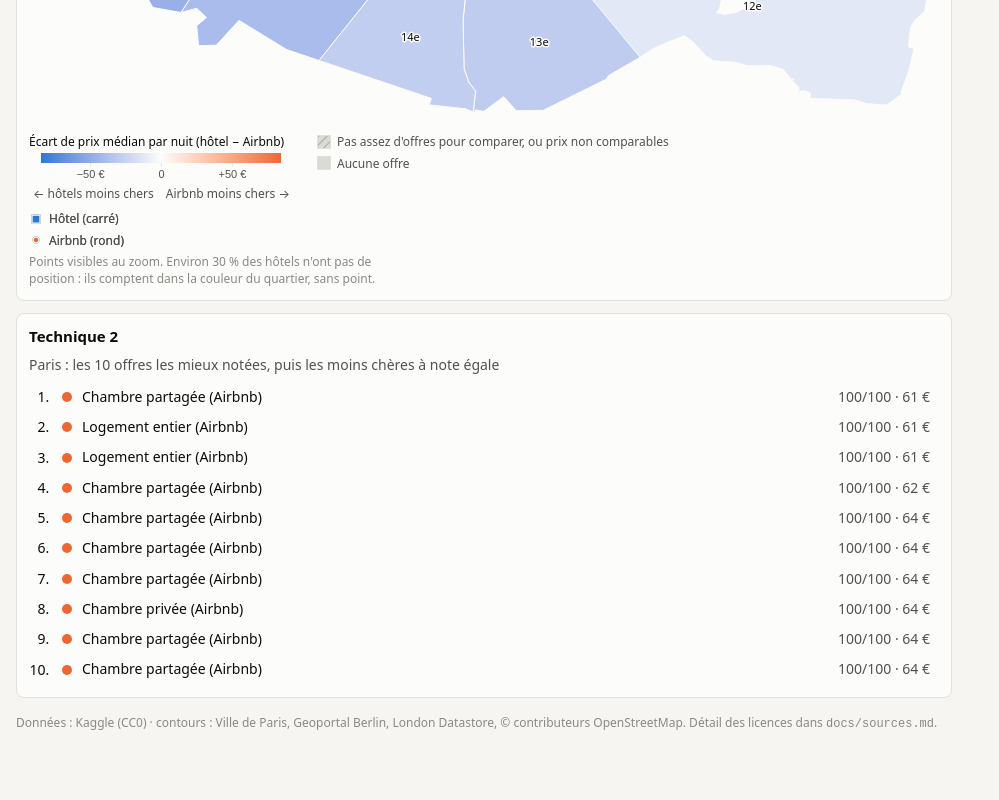
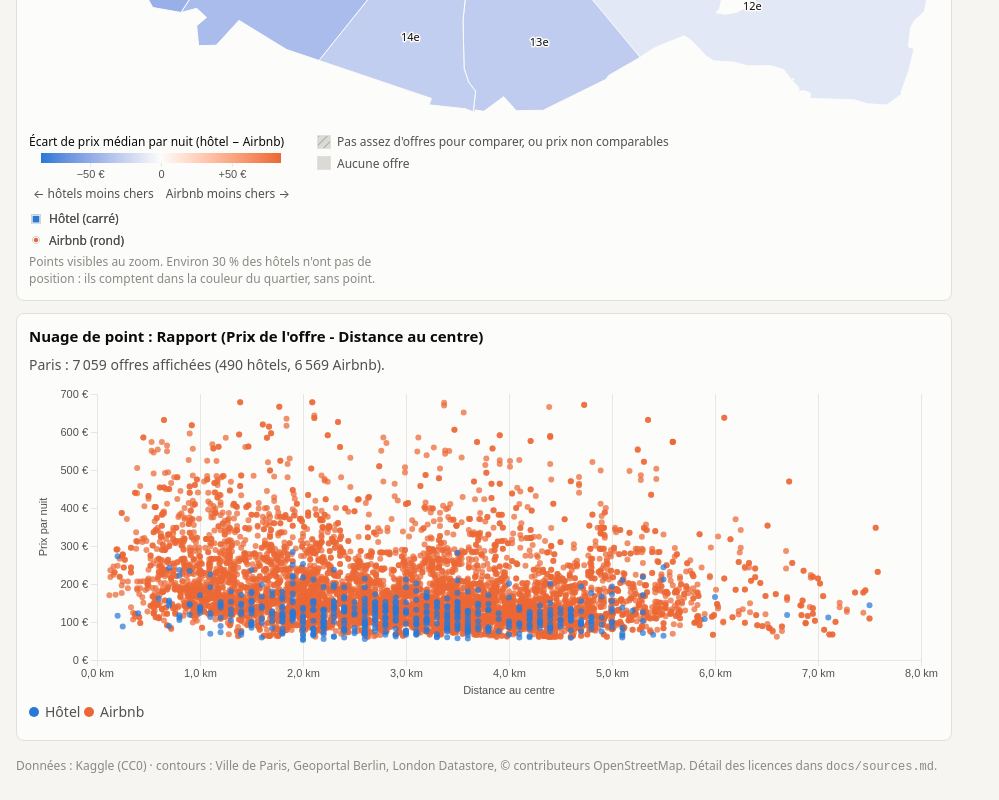
Before and after one commit to Samuelito78/data-visu-project, a plain HTML site: page viz/index.html in a window 1280 px wide. Shown: the part 763-1563 px from the top of the page, without its empty margins (0-999 px from the left). Before the commit the page ends 1520 px from the top, so only its background shows below. Drawn offline with Linux system fonts and the light colour scheme.

Commit message:
feat: Ajout de la seconde technique de visualisation (Nuage de points) + Filtre de distance au centre

```diff
--- a/viz/commun/charte.js
+++ b/viz/commun/charte.js
@@ -39,6 +39,7 @@ export const SEUIL_COMPARABLE = { airbnb: 30, hotel: 10 };
 // Plage du filtre de budget, identique pour toutes les villes pour pouvoir les comparer (T7).
 // Le cran maximal signifie « sans limite » : il couvre au moins 99 % des offres hors hôtels de Rome.
 export const BUDGET = { min: 30, max: 600, pas: 10 };
+export const DISTANCE_CENTRE = { min: 0, max: 25, pas: 0.5 };
 
 // Formats à la française.
 const fr = d3.formatLocale({
--- a/viz/commun/controles.js
+++ b/viz/commun/controles.js
@@ -1,7 +1,9 @@
 // Barre de contrôles commune : changer de ville (changer de dataset) et filtrer (T4).
 // Les filtres s'appliquent aux deux techniques à la fois.
 
-import { VILLES, SOURCES, TYPES, BUDGET, classeSource, formatPrix, formatEntier } from "./charte.js";
+import {
+  VILLES, SOURCES, TYPES, BUDGET, DISTANCE_CENTRE, classeSource, formatPrix, formatEntier, formatKm,
+} from "./charte.js";
 
 const d3 = window.d3;
 
@@ -55,6 +57,17 @@ export function creerControles(conteneur, etat) {
       etat.modifierFiltres({ prixMax: v >= BUDGET.max ? null : v });
     });
 
+  // Distance max au centre
+  const gDistance = groupe(racine, "Distance max centre");
+  const valeurDistance = gDistance.append("output");
+  const curseurDistance = gDistance.append("input").attr("type", "range")
+    .attr("aria-label", "Distance maximale au centre")
+    .attr("min", DISTANCE_CENTRE.min).attr("max", DISTANCE_CENTRE.max).attr("step", DISTANCE_CENTRE.pas)
+    .on("input", (e) => {
+      const v = +e.target.value;
+      etat.modifierFiltres({ distanceMax: v >= DISTANCE_CENTRE.max ? null : v });
+    });
+
   // Note minimale
   const gNote = groupe(racine, "Note min.");
   const valeurNote = gNote.append("output");
@@ -92,6 +105,8 @@ export function creerControles(conteneur, etat) {
     selectPeriode.property("value", f.periode);
     curseurBudget.property("value", f.prixMax ?? BUDGET.max);
     valeurBudget.text(f.prixMax == null ? "sans limite" : formatPrix(f.prixMax));
+    curseurDistance.property("value", f.distanceMax ?? DISTANCE_CENTRE.max);
+    valeurDistance.text(f.distanceMax == null ? "sans limite" : formatKm(f.distanceMax));
     curseurNote.property("value", f.noteMin);
     valeurNote.text(f.noteMin === 0 ? "toutes" : `${f.noteMin}/100`);
     selectEtoiles.property("value", f.etoilesMin);
--- a/viz/commun/filtres.js
+++ b/viz/commun/filtres.js
@@ -9,6 +9,7 @@ export function filtresParDefaut() {
     sources: new Set(SOURCES),
     types: new Set(TYPES),
     prixMax: null,        // euros par nuit ; null = sans limite
+    distanceMax: null,    // km du centre ; null = sans limite
     noteMin: 0,           // sur 100 ; au-dessus de 0, les offres sans note sont exclues
     etoilesMin: 0,        // hôtels seulement ; au-dessus de 0, les hôtels sans étoiles sont exclus
     metroSeulement: false,
@@ -20,6 +21,7 @@ export function passeFiltres(o, f) {
   if (!f.sources.has(o.source)) return false;
   if (!f.types.has(o.type)) return false;
   if (f.prixMax != null && o.prix_nuit_eur > f.prixMax) return false;
+  if (f.distanceMax != null && (o.dist_centre_km == null || o.dist_centre_km > f.distanceMax)) return false;
   if (f.noteMin > 0 && (o.note_100 == null || o.note_100 < f.noteMin)) return false;
   if (f.etoilesMin > 0 && o.source === "Hôtel" && (o.etoiles == null || o.etoiles < f.etoilesMin)) return false;
   if (f.metroSeulement && !o.metro_proche) return false;
--- a/viz/index.html
+++ b/viz/index.html
@@ -29,7 +29,7 @@
       </section>
       <!-- Technique 2 : technique-2/vue.js -->
       <section id="technique-2" class="vue">
-        <h2 class="vue-titre">Technique 2</h2>
+        <h2 class="vue-titre">Nuage de point : Rapport (Prix de l'offre - Distance au centre)</h2>
         <div class="vue-contenu"></div>
       </section>
     </div>
--- a/viz/technique-2/vue.js
+++ b/viz/technique-2/vue.js
@@ -1,54 +1,113 @@
-// Technique 2 : EXEMPLE À REMPLACER par la vraie visualisation.
+// Technique 2 : nuage de points distance au centre × prix par nuit.
 //
-// Même contrat que la technique 1, en HTML plutôt qu'en SVG :
-// la liste des offres les mieux notées parmi celles qui passent les filtres (une ébauche de T5).
-// Cliquer une ligne met à jour la fiche de détail et le surlignage dans la technique 1 : c'est la sélection liée.
+// Cette vue montre la relation entre l'éloignement et le prix, pour les deux sources
+// (hôtels en bleu, Airbnb en orange) selon les filtres actifs.
+// Survol et clic utilisent l'état partagé pour la sélection liée avec la technique 1.
 
-import { classeSource, formatPrix, formatNote, libelleOffre } from "../commun/charte.js";
+import {
+  classeSource, couleurSource, formatPrix, formatKm, formatEntier,
+} from "../commun/charte.js";
+import { afficherInfobulle, masquerInfobulle, htmlInfobulleOffre } from "../commun/infobulle.js";
 
 const d3 = window.d3;
-const NOMBRE = 10;
+const HAUTEUR = 320;
+const MARGES = { haut: 12, droite: 18, bas: 42, gauche: 68 };
+const RAYON = 3;
+const OPACITE = 0.72;
 
 export function creerVue(conteneur, etat) {
   const racine = d3.select(conteneur);
-  const titre = racine.append("p").attr("class", "exemple-resume");
-  const liste = racine.append("ol").attr("class", "exemple-liste");
+  const resume = racine.append("p").attr("class", "exemple-resume");
+
+  const svg = racine.append("svg")
+    .attr("role", "img")
+    .attr("aria-label", "Nuage de points : distance au centre et prix par nuit");
+  const gGrille = svg.append("g").attr("class", "axe");
+  const gAxeX = svg.append("g").attr("class", "axe");
+  const gAxeY = svg.append("g").attr("class", "axe");
+  const gPoints = svg.append("g");
+
+  const legende = racine.append("p").attr("class", "exemple-resume");
+  for (const source of ["Hôtel", "Airbnb"]) {
+    legende.append("span").attr("class", `pastille ${classeSource(source)}`);
+    legende.append("span").text(source);
+    legende.append("span").text("  ");
+  }
 
   function dessiner() {
     if (!etat.donnees) return;
-    const meilleures = d3.sort(
-      etat.offresFiltrees().filter((o) => o.note_100 != null),
-      (a, b) => d3.descending(a.note_100, b.note_100) || d3.ascending(a.prix_nuit_eur, b.prix_nuit_eur)
-    ).slice(0, NOMBRE);
-    titre.text(`${etat.ville.nom} : les ${NOMBRE} offres les mieux notées, puis les moins chères à note égale`);
+    const largeur = conteneur.clientWidth || 640;
+    svg.attr("viewBox", `0 0 ${largeur} ${HAUTEUR}`).attr("width", largeur).attr("height", HAUTEUR);
 
-    liste.selectAll("li")
-      .data(meilleures, (o) => o.id)
-      .join((entree) => {
-        const li = entree.append("li");
-        const bouton = li.append("button").attr("type", "button");
-        bouton.append("span").attr("class", (o) => `pastille ${classeSource(o.source)}`);
-        bouton.append("span").attr("class", "exemple-nom");
-        bouton.append("span").attr("class", "exemple-valeurs");
-        return li;
-      })
-      .call((li) => {
-        li.select(".exemple-nom").text(libelleOffre);
-        li.select(".exemple-valeurs").text((o) => `${formatNote(o.note_100)} · ${formatPrix(o.prix_nuit_eur)}`);
-        li.select("button")
-          .on("click", (_, o) => etat.selectionner(o))
-          .on("pointerenter", (_, o) => etat.survoler(o))
-          .on("pointerleave", () => etat.survoler(null));
-      });
+    const offres = etat.offresFiltrees()
+      .filter((o) => o.dist_centre_km != null && o.prix_nuit_eur != null);
+
+    const maxDistance = d3.max(offres, (o) => o.dist_centre_km) ?? 1;
+    const maxPrix = d3.max(offres, (o) => o.prix_nuit_eur) ?? 1;
+    const maxDistanceAffichee = etat.filtres.distanceMax ?? maxDistance;
+    const x = d3.scaleLinear([0, Math.max(1, maxDistanceAffichee)], [MARGES.gauche, largeur - MARGES.droite]).nice();
+    const y = d3.scaleLinear([0, Math.max(1, maxPrix)], [HAUTEUR - MARGES.bas, MARGES.haut]).nice();
+
+    gGrille.attr("transform", `translate(0,${HAUTEUR - MARGES.bas})`)
+      .call(
+        d3.axisBottom(x)
+          .ticks(6)
+          .tickSize(-(HAUTEUR - MARGES.bas - MARGES.haut))
+          .tickFormat("")
+      )
+      .call((g) => g.select(".domain").remove());
+
+    gAxeX.attr("transform", `translate(0,${HAUTEUR - MARGES.bas})`)
+      .call(d3.axisBottom(x).ticks(6).tickFormat(formatKm));
+    gAxeY.attr("transform", `translate(${MARGES.gauche},0)`)
+      .call(d3.axisLeft(y).ticks(6).tickFormat(formatPrix));
+
+    gAxeX.selectAll(".titre-axe").data([0]).join("text")
+      .attr("class", "titre-axe")
+      .attr("x", (largeur + MARGES.gauche - MARGES.droite) / 2)
+      .attr("y", 34)
+      .attr("fill", "var(--texte-secondaire)")
+      .style("text-anchor", "middle")
+      .text("Distance au centre");
+
+    gAxeY.selectAll(".titre-axe").data([0]).join("text")
+      .attr("class", "titre-axe")
+      .attr("transform", "rotate(-90)")
+      .attr("x", -(MARGES.haut + (HAUTEUR - MARGES.bas)) / 2)
+      .attr("y", -50)
+      .attr("fill", "var(--texte-secondaire)")
+      .style("text-anchor", "middle")
+      .text("Prix par nuit");
+
+    gPoints.selectAll("circle")
+      .data(offres, (o) => o.id)
+      .join("circle")
+      .attr("cx", (o) => x(o.dist_centre_km))
+      .attr("cy", (o) => y(o.prix_nuit_eur))
+      .attr("r", RAYON)
+      .style("fill", (o) => couleurSource(o.source))
+      .style("opacity", OPACITE)
+      .on("pointerenter", (e, o) => { etat.survoler(o); afficherInfobulle(e, htmlInfobulleOffre(o)); })
+      .on("pointermove", (e, o) => afficherInfobulle(e, htmlInfobulleOffre(o)))
+      .on("pointerleave", () => { etat.survoler(null); masquerInfobulle(); })
+      .on("click", (_, o) => etat.selectionner(o));
+
+    const comptes = d3.rollup(offres, (v) => v.length, (o) => o.source);
+    resume.text(
+      `${etat.ville.nom} : ${formatEntier(offres.length)} offres affichées `
+      + `(${formatEntier(comptes.get("Hôtel") ?? 0)} hôtels, ${formatEntier(comptes.get("Airbnb") ?? 0)} Airbnb).`
+    );
     surligner();
   }
 
   function surligner() {
-    liste.selectAll("li")
+    gPoints.selectAll("circle")
       .classed("selectionnee", (o) => o === etat.selection)
       .classed("survolee", (o) => o === etat.survol);
+    gPoints.selectAll("circle.selectionnee, circle.survolee").raise();
   }
 
   etat.on("donnees", dessiner).on("filtres", dessiner)
     .on("selection", surligner).on("survol", surligner);
+  new ResizeObserver(() => dessiner()).observe(conteneur);
 }
```
Also changed, not shown: 1 other file.
